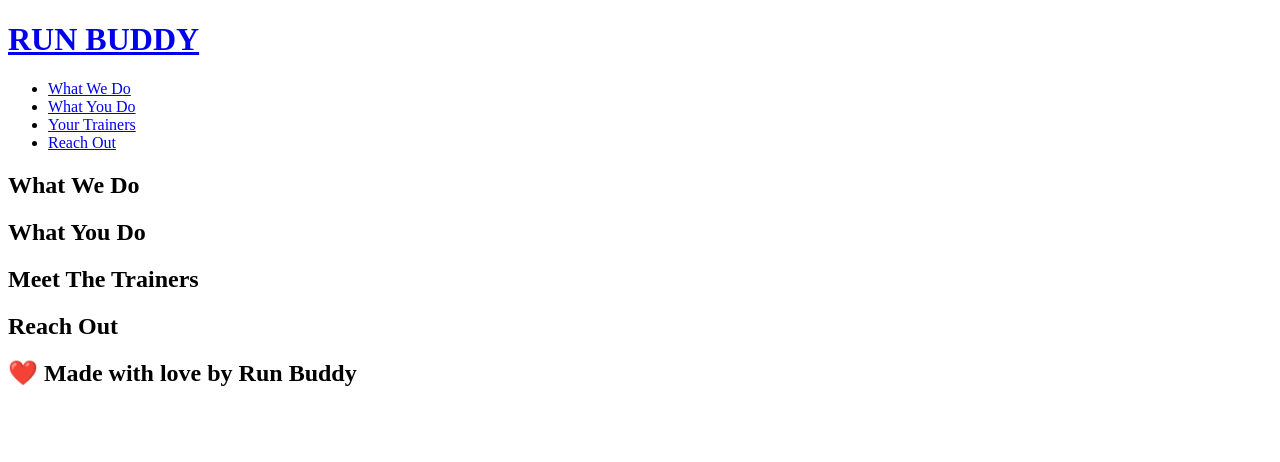
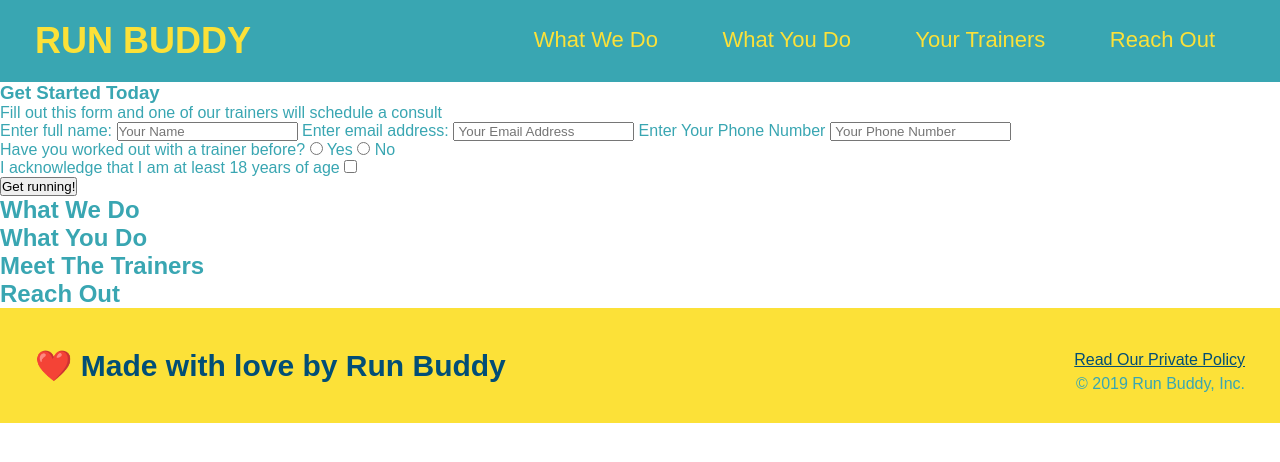
Before and after one commit to Memo1523/run-buddy, a plain HTML site: page index.html in a window 1280 px wide. Drawn offline with Linux system fonts and the light colour scheme.

Commit message:
added hero

```diff
--- a/index.html
+++ b/index.html
@@ -3,6 +3,7 @@
 <head>
     <meta charset="UTF-8"/>
     <title> Run Buddy</title>
+    <link rel="stylesheet" href = "./assests/css/style.css"/>
 </head>
 
 <body>
@@ -34,8 +35,42 @@
 
     <!--hero/jumbotron-->
     <section>
+        <div>
+            <h3> Get Started Today</h3>
+            <p> Fill out this form and one of our trainers will schedule a consult</p>
 
-    </section>
+            <form>
+                <label for = 'name'> Enter full name:</label>
+                <input type ="text" placeholder="Your Name" name = "name" id = 'name' />
+
+                <label for = 'email'> Enter email address: </label>
+                <input type = 'email' placeholder=" Your Email Address" name = 'email' id = 'email' />
+
+                <label for=" phone"> Enter Your Phone Number</label>
+                <input type = 'te' placeholder=" Your Phone Number" name = 'phone' id = 'phone' />
+
+                <p>
+                    Have you worked out with a trainer before?
+                    <input type='radio' name = 'trainer-confirm' id = 'trainer-yes' />
+                    <label for = 'trainer-yes'>Yes</label>
+                    <input type = 'radio' name = 'trainer-confirm' id = 'trainer-no' />
+                    <label for = 'trainer-no'>No</label>
+                </p>
+
+                <p>
+
+                    I acknowledge that I am at least 18 years of age
+                    <input type = 'checkbox' name = 'age-confirm' id = 'checkbox' />
+                    <label for="checkbox"> </label>
+                </p>
+
+
+                    <button type = "submit">
+                        Get running!
+                    </button>
+            </form>
+        </div>
+    </section> <!--end of hero-->
 
     <!--'what we do' section-->
     <section>
@@ -58,7 +93,14 @@
     </section>
 
     <!--footer-->
-    <h2> ❤️ Made with love by Run Buddy</h2>
+    <footer>
+        <h2> ❤️ Made with love by Run Buddy</h2>
+        <div>
 
+        <a href = "#"> Read Our Private Policy</a><br />
 
+        &copy; 2019 Run Buddy, Inc.
+
+        </div>
+    </footer>
 </body>
```
